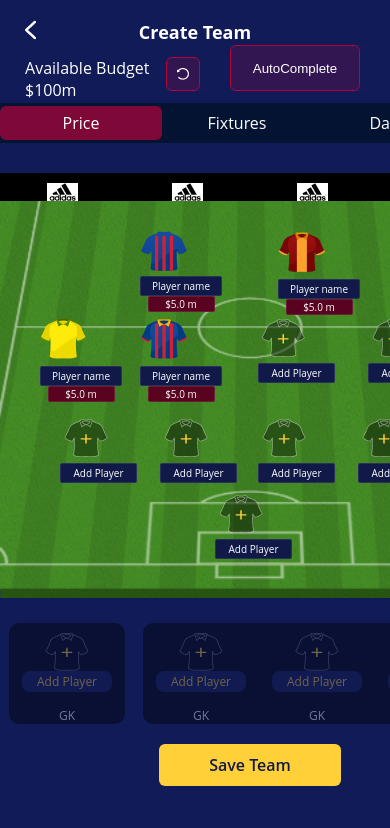
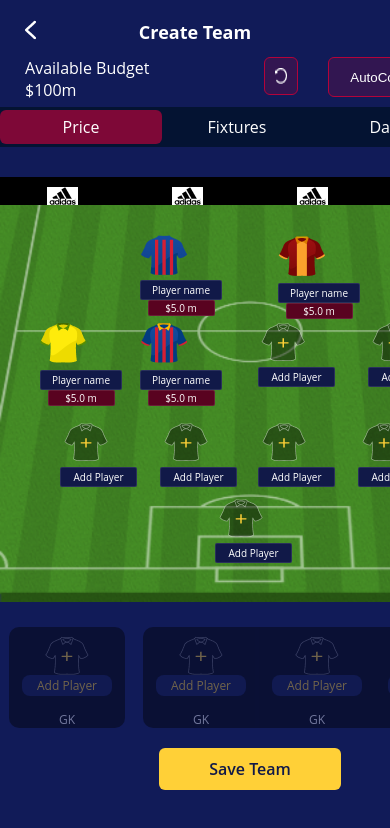
Before and after one commit to Ravi0728/SportsInteractive, a plain HTML site: page index.html in a window 390 px wide. Shown: the top 828 px of the page. Drawn offline with Linux system fonts and the light colour scheme.

Commit message:
Duplicate Removed

```diff
--- a/scss/style.scss
+++ b/scss/style.scss
@@ -59,15 +59,23 @@ body {
           background: rgba(180, 3, 58, 0.2);
           margin-right: 30px;
           color: $text-color;
-          padding: 10px;
+          padding: 9px;
           position: relative;
-          bottom: 12px;
+          bottom: 24px;
           width: 130px;
+
+          @media screen and (max-width: 767px) {
+            bottom: 10px;
+            height: 40px;
+            margin-top: 10px;
+          }
         }
         @media screen and (max-width: 767px) {
           display: flex;
           flex-direction: row;
-
+          justify-content: space-between;
+          position: relative;
+          left: 25%;
         }
       }
     }
```
Also changed, not shown: scss/style.css, 1 other file.
